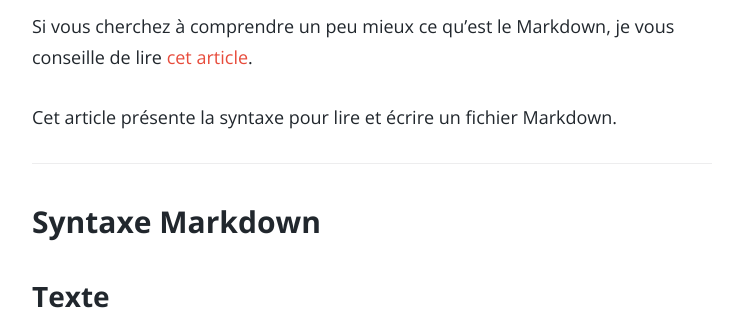
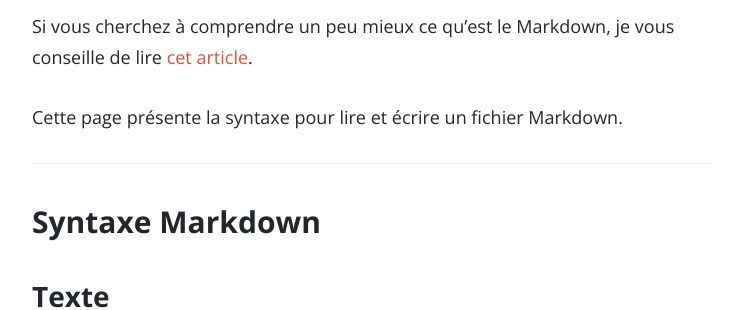
Before and after one commit to BootstrapYourCodingSkills/bootstrapyourcodingskills.github.io, a Jekyll site: the page built from _posts/2017-01-26-syntaxe-markdown.md, in a window 1280 px wide and 900 px high, scrolled down 569 px. Shown: the part 155-465 px from the top of the window, without its empty margins (268-1011 px from the left). Built offline with Jekyll 4.4.1, drawn with Linux system fonts in a browser that asks for light colours; comment, search, counter and statistics services are not loaded.

Commit message:
Fix typos on La syntaxe Markdown

```diff
--- a/_posts/2017-01-26-syntaxe-markdown.md
+++ b/_posts/2017-01-26-syntaxe-markdown.md
@@ -9,7 +9,7 @@ video: false
 
 Si vous cherchez à comprendre un peu mieux ce qu'est le Markdown, je vous conseille de lire [cet article]({% post_url 2017-01-17-quest-ce-que-le-markdown %}){:target="_blank"}.
 
-Cet article présente la syntaxe pour lire et écrire un fichier Markdown.
+Cette page présente la syntaxe pour lire et écrire un fichier Markdown.
 
 * * *
 
```
